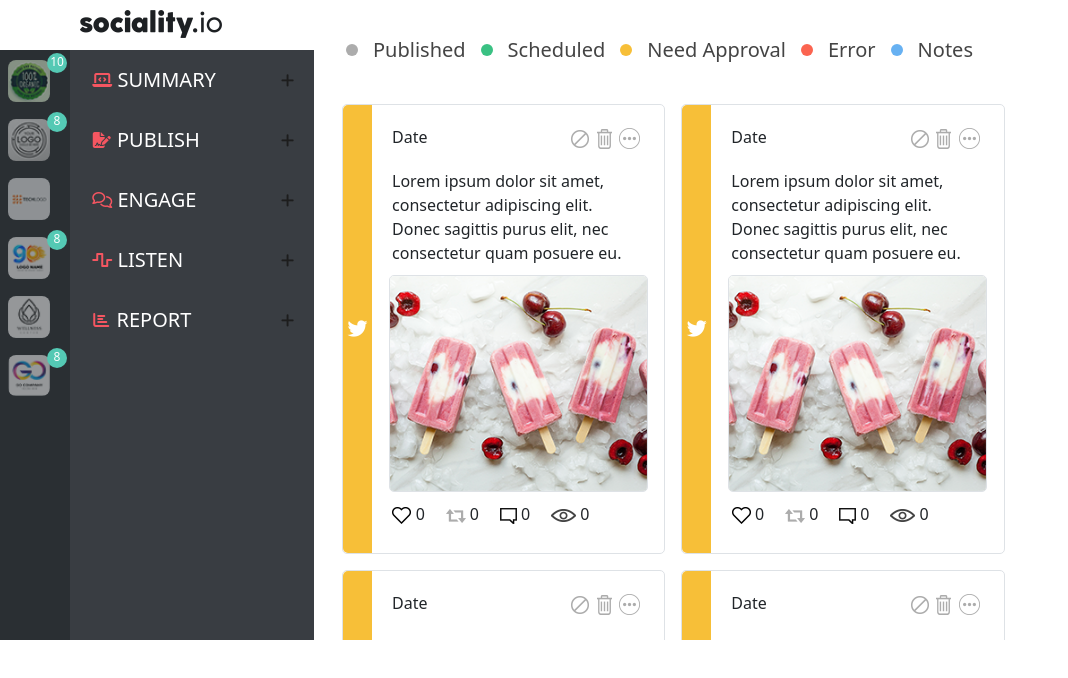
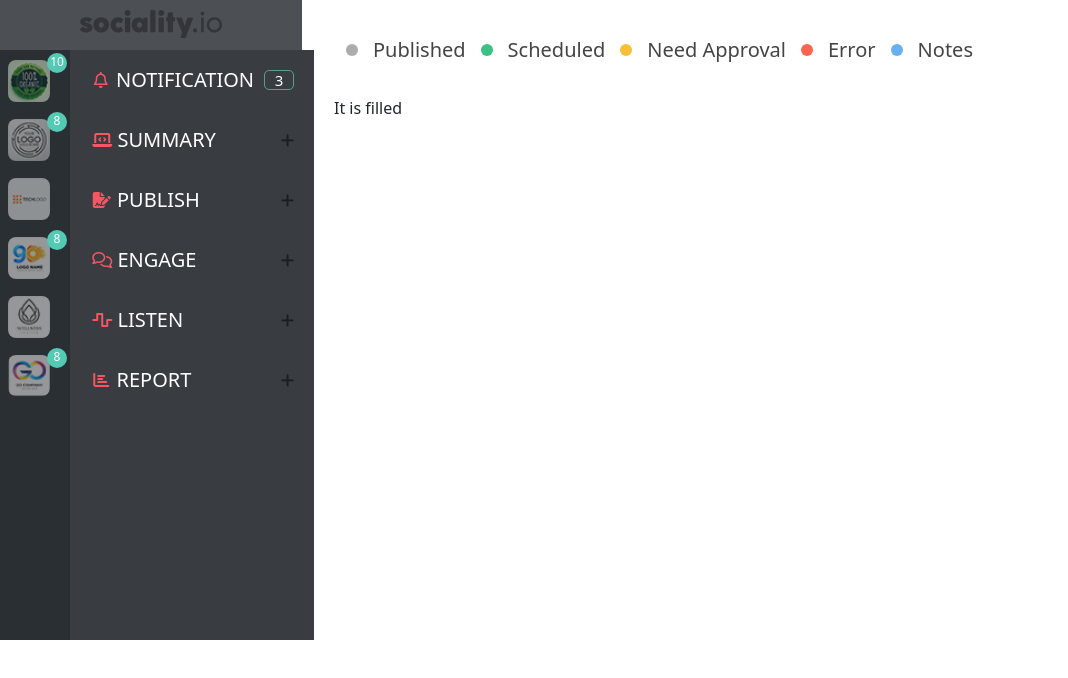
Before and after one commit to AhmedAmin90/sociality-react, a React (Create React App) app: page / in a window 1280 px wide. Shown: the top 678 px of the page, without its empty margins (0-1068 px from the left). Built offline with nearby package versions, Linux system fonts and the light colour scheme.

Commit message:
Start working on Json file

```diff
--- a/src/components/Buttons.js
+++ b/src/components/Buttons.js
@@ -2,7 +2,8 @@ import React , {Component} from 'react'
 import "../style/Buttons.css"
 class Buttons extends Component {
     state = {
-        isClicked: false
+        isClicked: false,
+        notification: 0
     }
 
     handleClick = ()=>{
@@ -15,6 +16,7 @@ class Buttons extends Component {
         const btnIconColor = this.state.isClicked ? "Button-icon-clicked" : "Button-icon-notClicked";
         const btnClickedStyle = this.state.isClicked ? "Button-clicked-style" : "";
         const btnClicked = this.state.isClicked ?  <i className="fas fa-minus"></i> : <i className="fas fa-plus"></i>;
+        const notificationBtn = this.props.notification ? <div className="Buttons-notification-number">{this.props.notification} </div> :  btnClicked
         const ulShowHide = this.state.isClicked ? "Button-list-show" : "Button-list-hide";
         // const ulText =  this.props.list.map(item => {
         //     <ul>
@@ -30,7 +32,7 @@ class Buttons extends Component {
                     <span>{this.props.title}</span>
                     </div>
                     <div className="Button-plus-minus-icon">
-                        {btnClicked}
+                        {notificationBtn}
                     </div>
                 </div>
                     <ul className={ulShowHide}>
--- a/src/components/Cards.js
+++ b/src/components/Cards.js
@@ -1,5 +1,4 @@
 import React , {Component} from 'react';
-import axios from 'axios';
 import '../style/Cards.css';
 import Delete from '../assests/icons/delete.png';
 import Approved from '../assests/icons/approved.png';
@@ -20,10 +19,11 @@ class Cards extends Component {
         img: postImg
     }
     state = {
-        status : "",
-        platform: "",
-        date: "",
+        dates: {},
+        availableDates : []
     }
+
+
     render(){
         return(
 
--- /dev/null
+++ b/src/components/Date.js
@@ -0,0 +1,11 @@
+import React , {Component} from 'react';
+import '../style/Date.css'
+class Date extends Component {
+    render() {
+        return (
+            <h3 className="Date">{this.props.date}</h3>
+        )
+    }
+}
+
+export default Date;
--- a/src/components/Layout.js
+++ b/src/components/Layout.js
@@ -1,6 +1,8 @@
 import React , {Component} from 'react';
+import axios from 'axios';
 import Buttons from './Buttons';
 import Tabs from './Tabs';
+import Date from './Date';
 import Cards from './Cards';
 import Status from './Status';
 import logo from '../assests/imgs/logo.png';
@@ -54,25 +56,44 @@ class Layout extends Component {
             not: 8
         }
     ],
-        posts: [{
-            id: 0 ,
-            companyName: "",
-            text: "",
-            socialPlatform: ""
-        }]
+    dates: {},
+    isLoading: true
     }
 
 
+
+    async componentDidMount(){
+        const getData = await axios.get('./data.json');
+        const data = await getData.data['posts_by_date'];
+        this.setState({
+        dates: {...data} ,
+        isLoading: false});
+    }
+
+
+
     render(){
+
+        const {isLoading} = this.state
+        if (isLoading) {
+          return <div className="App"> Loading...</div>;
+        }
         const tabs = this.state.tabs.map(tab => (
             <Tabs key={tab.id} logo={tab.logo} name={tab.name} notifictaion={tab.not}/>
         ))
+
+        const cards =  Object.keys(this.state.dates).map((date)=>{
+
+                <Date date={date} />
+
+            })
+
         return(
             <div className="Layout">
                 <div className="row h-100">
 
                     <div className="Layout-sidebar col-3">
-                        <div className="Layout-sidebar-logo" >
+                        <div className="Layout-sidebar-logo " >
                             <img src={logo}/>
                         </div>
                         <div className="row h-100">
@@ -80,7 +101,7 @@ class Layout extends Component {
                                 {tabs}
                             </div>
                             <div className="Layout-btns-area p-0 col-9 ">
-
+                                <Buttons title="notification" icon="far fa-bell" notification={3} />
                                 <Buttons title="summary" icon="fas fa-laptop-code"/>
                                 <Buttons title="publish" icon="fas fa-file-signature" />
                                 <Buttons title="engage" icon="far fa-comments"/>
@@ -99,10 +120,9 @@ class Layout extends Component {
                                 <Status color="#67b1f2" status="notes" />
                             </ul>
                         <div className="Layout-Cards-area row">
-                            <Cards />
-                            <Cards />
-                            <Cards />
-                            <Cards />
+
+                            {this.state.dates ? "It is filled" : "It is empty"}
+
                         </div>
                     </div>
                 </div>
--- a/src/style/Buttons.css
+++ b/src/style/Buttons.css
@@ -78,10 +78,20 @@
 
 .Button-down-arrow {
     position: relative;
-    /* left: 25%; */
     width: 0;
     height: 0;
     border-left: 10px solid transparent;
     border-right: 10px solid transparent;
     border-top: 10px solid #f55661;
 }
+
+.Buttons-notification-number {
+    width: 30px;
+    height: 20px;
+    border: #5c9b92 solid 1px;
+    border-radius: 5px;
+    color: white;
+    display: flex;
+    align-items: center;
+    justify-content: center;
+}
--- /dev/null
+++ b/src/style/Date.css
@@ -0,0 +1,5 @@
+.Date {
+    color: #afafaf;
+    text-transform: capitalize;
+    text-align: left;
+}
--- a/src/style/Layout.css
+++ b/src/style/Layout.css
@@ -3,9 +3,11 @@
     overflow:hidden;
 }
 
-
 .Layout-sidebar-logo {
     height: 50px;
+    opacity: 0.9;
+    background-color: #393d42;
+
 }
 
 .Layout-sidebar-logo img {
```
Also changed, not shown: src/components/Tabs.js (+7 -3 lines), public/data.json (renamed from data.json).
